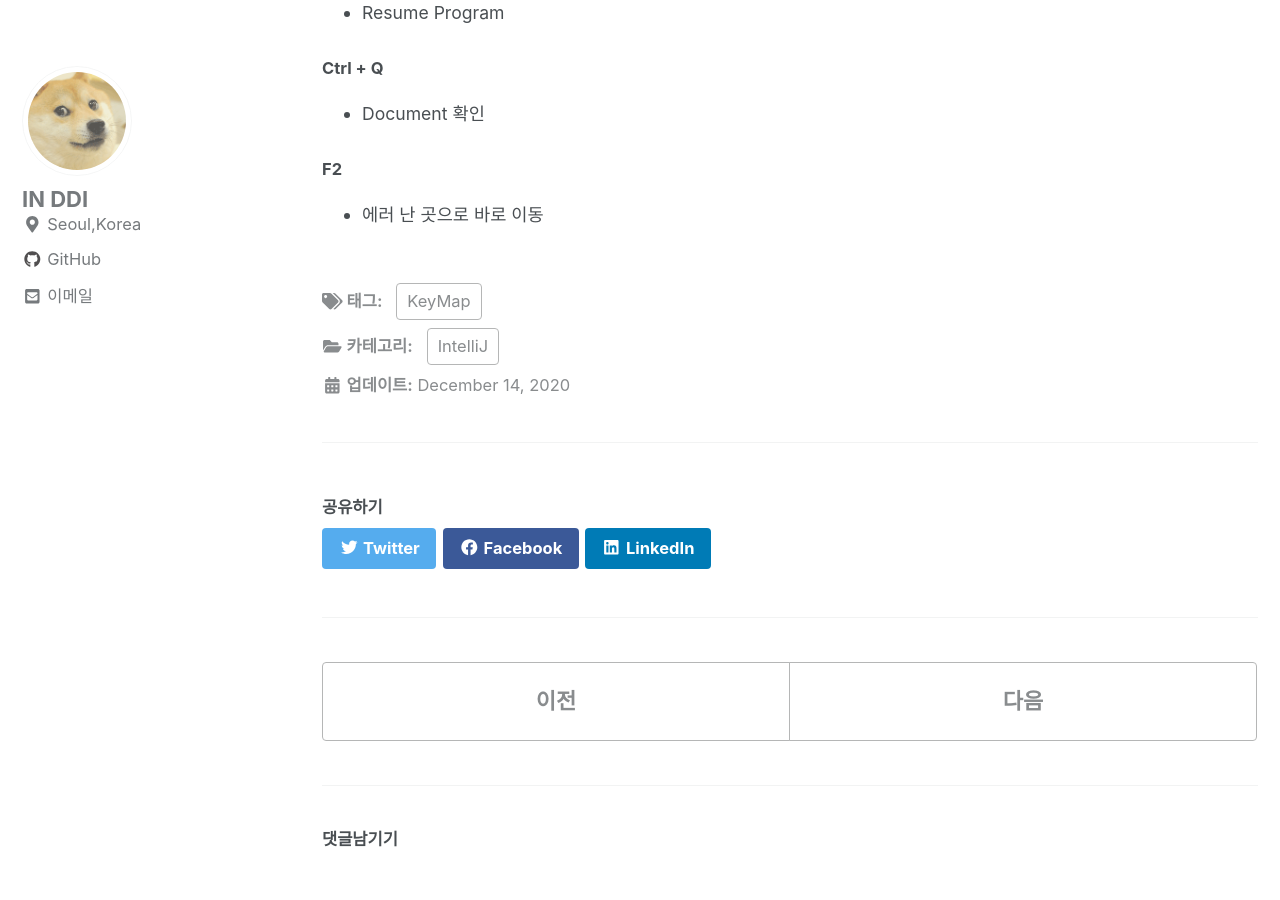
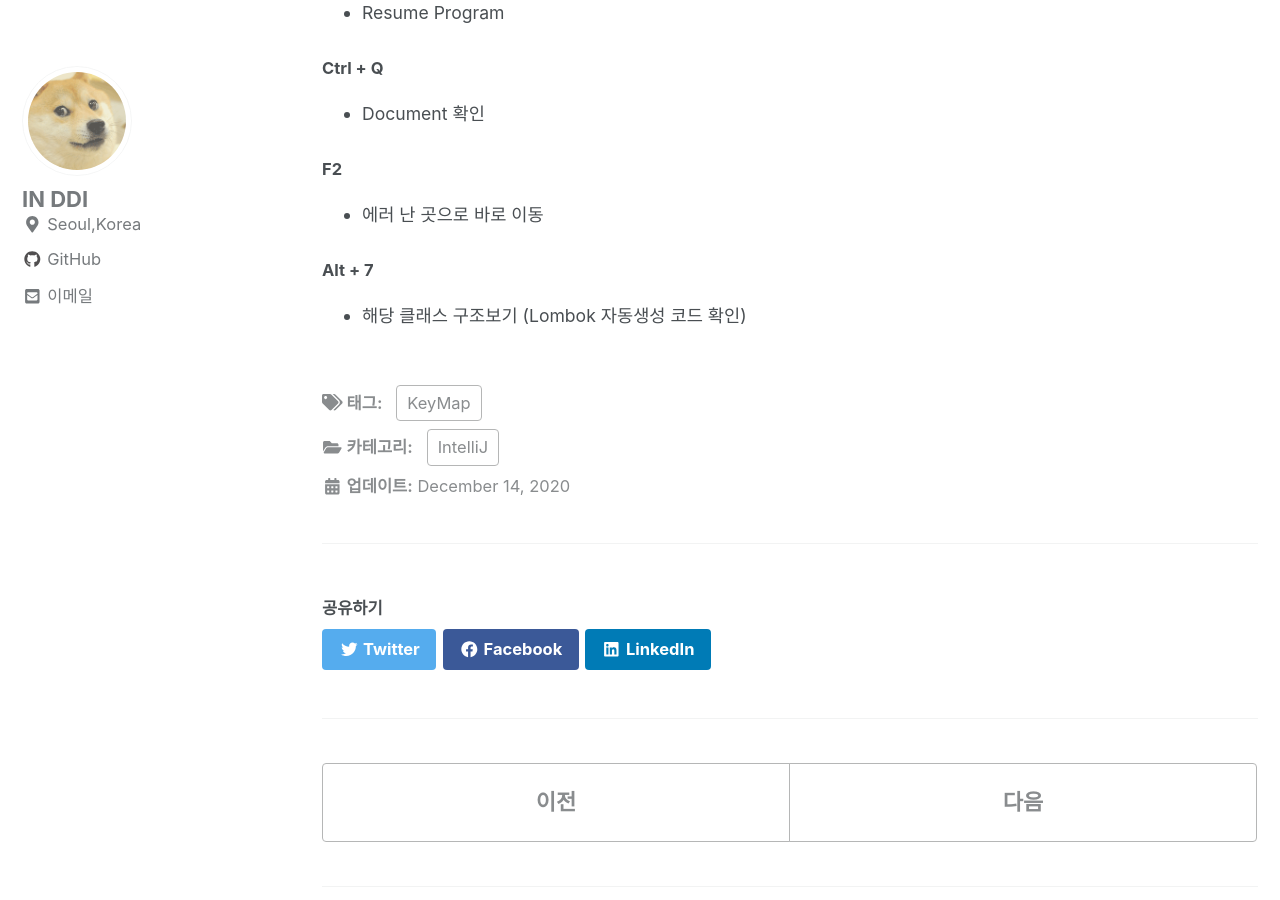
Before and after one commit to InSeok9068/inseok9068.github.io, a Jekyll site: the page built from _posts/intellij/2020-12-14-intellij-keymap.md, in a window 1280 px wide and 900 px high, scrolled down 3342 px. Built offline with Jekyll 4.4.1, drawn with Linux system fonts in a browser that asks for light colours; cached includes are drawn as plain includes; nearby versions of some CDN libraries; comment, search, counter and statistics services are not loaded.

Commit message:
인텔리제이 단축키 추가

```diff
--- a/_posts/intellij/2020-12-14-intellij-keymap.md
+++ b/_posts/intellij/2020-12-14-intellij-keymap.md
@@ -138,3 +138,7 @@ IntelliJ의 자주 사용하는 단축키를 메모 해놓으려고 한다.
 #### F2
 
 - 에러 난 곳으로 바로 이동
+
+#### Alt + 7
+
+- 해당 클래스 구조보기 (Lombok 자동생성 코드 확인)
```
